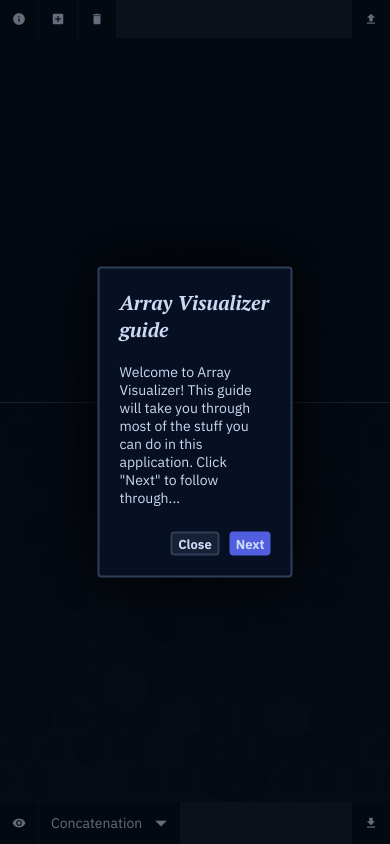
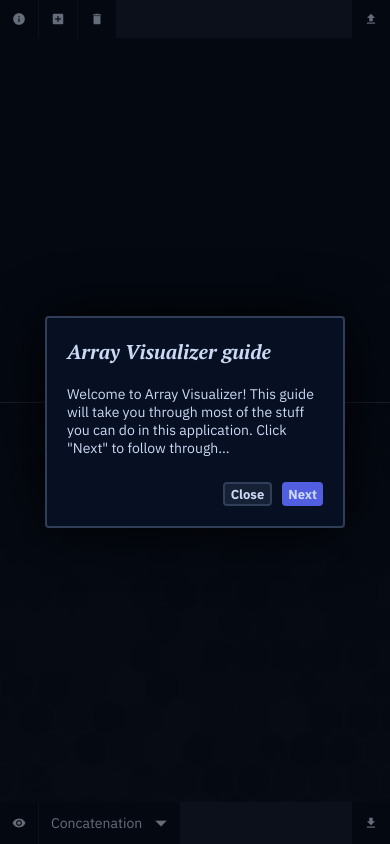
Before and after one commit to sobekcore/array-visualizer, a Vue app: page / in a window 390 px wide. Built offline with nearby package versions, Linux system fonts and the light colour scheme.

Commit message:
Overall production & mobile improvements

```diff
--- a/public/index.html
+++ b/public/index.html
@@ -2,9 +2,10 @@
 <html lang="en">
   <head>
     <meta charset="utf-8">
+    <title>Array Visualizer</title>
     <meta name="viewport" content="width=device-width,initial-scale=1.0">
+    <meta name="theme-color" content="#172136">
     <link rel="icon" href="<%= BASE_URL %>favicon.ico">
-    <title>Array Visualizer</title>
   </head>
   <body>
     <noscript>
--- a/src/assets/operations.js
+++ b/src/assets/operations.js
@@ -77,6 +77,10 @@ function process(content, type) {
   switch (type) {
     case enums.JSON_FILE_FORMAT: {
       let parsed = JSON.parse(content);
+      let firstChild = Object.values(parsed)[0];
+      if (!Array.isArray(firstChild)) {
+        parsed = [parsed];
+      }
       imported = Object.values(parsed);
       break;
     }
--- a/src/utility/mixins.scss
+++ b/src/utility/mixins.scss
@@ -129,8 +129,8 @@
   color: $font-light-color;
   padding: $modal-margin;
   max-width: 300px;
-  left: 50%;
-  top: 50%;
+  margin: 50vh 50%;
+  width: 100%;
   z-index: 5;
 
   .modal-header {
```
